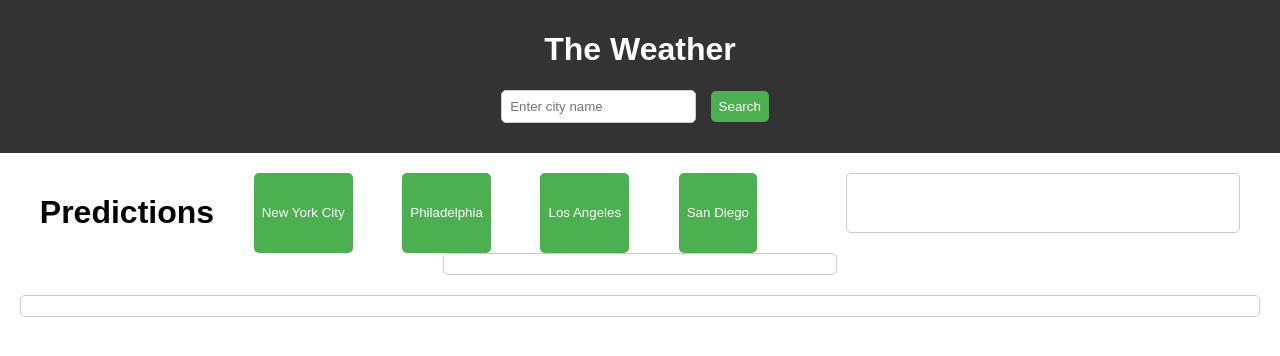
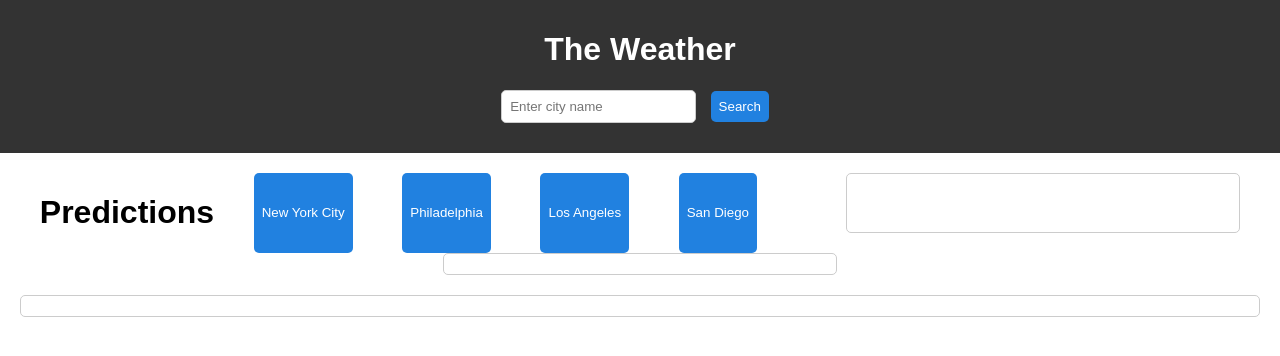
Before and after one commit to TravisTroiani/hows-the-weather, a plain HTML site: page index.html in a window 1280 px wide. Drawn offline with Linux system fonts and the light colour scheme.

Commit message:
new changes

```diff
--- a/styles.css
+++ b/styles.css
@@ -90,7 +90,7 @@ button {
 
 button {
     cursor: pointer;
-    background-color: #4CAF50;
+    background-color: #2181e0;
     color: white;
     border: none;
 }
```
Also changed, not shown: Screenshot 2024-05-16 at 19.44.04.png (added), 1 other file.
